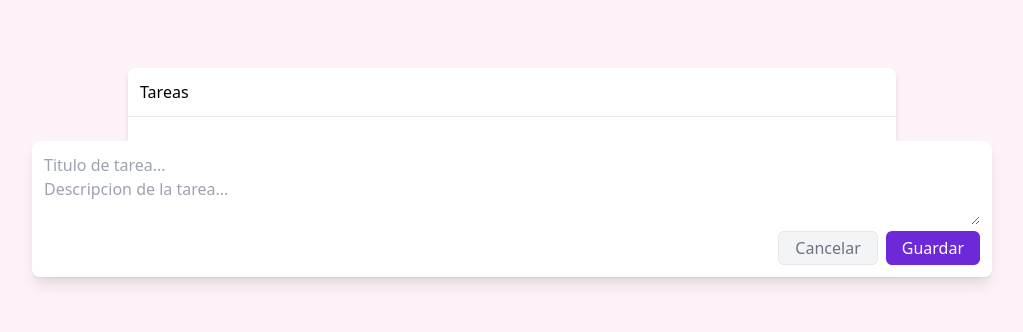
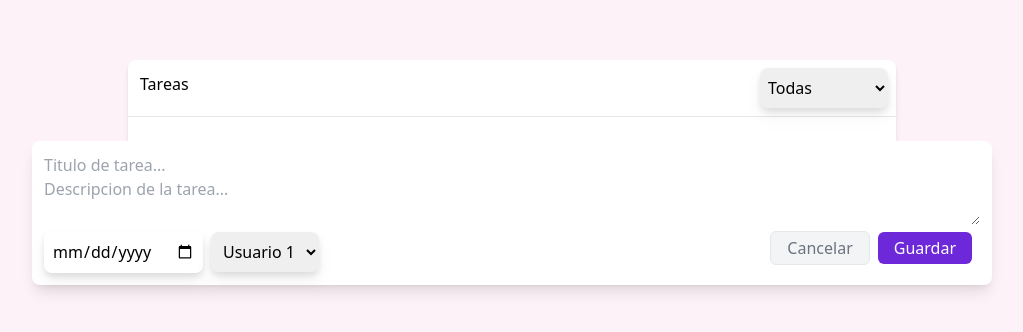
Before and after one commit to RsanabriaZ/todo-list, a React (Vite) app: page / in a window 1280 px wide. Shown: the part 228-560 px from the top of the page, without its empty margins (128-1151 px from the left). Built offline with nearby package versions, Linux system fonts and the light colour scheme.

Commit message:
some tests

```diff
--- a/package.json
+++ b/package.json
@@ -9,10 +9,13 @@
     "preview": "vite preview"
   },
   "dependencies": {
+    "@types/jest": "^28.1.6",
+    "jest": "^28.1.3",
     "react": "^18.2.0",
     "react-dom": "^18.2.0"
   },
   "devDependencies": {
+    "@testing-library/react": "^13.3.0",
     "@types/react": "^18.0.15",
     "@types/react-dom": "^18.0.6",
     "@vitejs/plugin-react": "^2.0.0",
--- a/src/App.tsx
+++ b/src/App.tsx
@@ -1,19 +1,45 @@
-import { useState } from 'react';
-import { Form, Task, TaskData } from './components';
+import { useState } from "react";
+import { Form, Task, TaskData } from "./components";
 
 function App() {
-  const [tasks, setTasks] = useState<Array<TaskData>>([]);
+  const [tasks, setTasks] = useState<Array<TaskData>>(JSON.parse(localStorage.getItem("tasks") ?? '[]'));
+
 
   const onCreateTask = (task: TaskData) => {
-    setTasks([...tasks, { ...task, id: tasks.length + 1 }]);
+    localStorage.setItem("tasks", JSON.stringify([...tasks, { ...task, id: tasks.length + 1 }]))
+    setTasks(JSON.parse(localStorage.getItem("tasks") ?? '[]'));
+  };
+
+  const [selectFilter, setSelectFilter] = useState("");
+
+  const handleSelectFilter = (event: any) => {
+    setSelectFilter(event.target.value);
   };
 
   return (
-    <div className="flex flex-col justify-center items-center bg-pink-50 h-screen">
-      <div className="bg-white shadow-md w-3/5 rounded-tr-lg rounded-tl-lg">
-        <p className="border-b border-b-gray-200 p-3">Tareas</p>
+    <div className="flex flex-col justify-center items-center bg-pink-50 h-screen ">
+      <div className="bg-white shadow-md w-3/5 rounded-tr-lg rounded-tl-lg ">
+        <div className="grid grid-cols-2 border-b border-b-gray-200">
+          <p className="p-3 flex-none w-14 h-14">Tareas</p>
+          <select name="select"
+            className='drop-shadow-lg p-1 m-2 rounded-lg w-1/3 justify-self-end'
+            onChange={handleSelectFilter}
+          >
+            <option value="Todas" selected>Todas</option>
+            <option value="Completadas">Completadas</option>
+            <option value="Incompletas">Incompletas</option>
+          </select>
+        </div>
         <div className="p-3">
-          {tasks.map((task, index) => (
+          {tasks.filter(function (filter) {
+            if (selectFilter == "Incompletas") {
+              return filter.completed == false
+            } else if (selectFilter == "Completadas") {
+              return filter.completed == true
+            } else {
+              return filter;
+            }
+          }).map((task, index) => (
             <Task
               key={`task-${task.id}`}
               task={task}
--- a/src/components/form/form.tsx
+++ b/src/components/form/form.tsx
@@ -1,11 +1,13 @@
 import { useState } from 'react';
 import { TaskData } from '../task';
+
 
 const defaultData: TaskData = {
   title: '',
   description: '',
   assignedTo: '',
   completed: false,
+  createdAt: ''
 };
 
 interface FormProps {
@@ -21,19 +23,46 @@ export const Form = (props: FormProps) => {
 
   return (
     <div className="bg-white shadow-lg w-9/12 rounded-lg p-3">
+
+
       <input
+        required
         value={task.title}
         placeholder="Titulo de tarea..."
         className="w-full"
         onChange={(e) => setTask({ ...task, title: e.target.value })}
       />
       <textarea
+        required
         value={task.description}
         placeholder="Descripcion de la tarea..."
         className="w-full"
         onChange={(e) => setTask({ ...task, description: e.target.value })}
       />
-      <div className="flex justify-end space-x-2">
+      <div className="flex justify-between space-x-2">
+
+        <div>
+          <input
+            required
+            type={"date"}
+            value={task.createdAt}
+            className='p-2 drop-shadow-lg rounded-lg'
+            onChange={(e) => setTask({ ...task, createdAt: e.target.value })}
+          />
+          <select
+            required
+            name="select"
+            className='p-2 drop-shadow-lg rounded-lg mx-2'
+            value={task.assignedTo}
+            onChange={(e) => setTask({ ...task, assignedTo: e.target.value })}
+          >
+            <option value="Usuario 1" selected>Usuario 1</option>
+            <option value="Usuario 2">Usuario 2</option>
+            <option value="Usuario 3">Usuario 3</option>
+          </select>
+        </div>
+
+        <div>
           <button
             className="bg-gray-100 text-gray-500 py-1 px-4 border border-gray-200 rounded-md"
             onClick={setDefaultData}
@@ -41,10 +70,9 @@ export const Form = (props: FormProps) => {
             Cancelar
           </button>
           <button
-          className="bg-violet-700 rounded-md text-white py-1 px-4"
+            className="bg-violet-700 rounded-md text-white py-1 px-4 mx-2"
             onClick={() => {
-            if (!task.title) return;
-
+              if (!task.title || !task.description || !task.assignedTo || !task.createdAt) return;
               onSubmit(task);
               setDefaultData();
             }}
@@ -53,5 +81,11 @@ export const Form = (props: FormProps) => {
           </button>
         </div>
       </div>
+
+      <div >
+
+
+      </div>
+    </div>
   );
 };
--- a/src/components/task/task.tsx
+++ b/src/components/task/task.tsx
@@ -7,7 +7,7 @@ export interface TaskData {
   // TODO: Add assignedTo property to Task component
   assignedTo: string;
   createdAt?: string;
-  updatedAt?: string;
+  FilterStatus?: string
 }
 
 interface TaskProps {
@@ -18,19 +18,32 @@ interface TaskProps {
 export const Task = (props: TaskProps) => {
   const { task, toggleComplete } = props;
   return (
+    <>
       <button
         className="border-b border-b-gray-200 p-3 flex items-center w-full"
         onClick={toggleComplete}
       >
         <div
-        className={`w-5 h-5 rounded-full border mr-4 ${
-          task.completed && 'bg-blue-400'
+          className={`w-5 h-5 rounded-full border mr-4 ${task.completed && 'bg-blue-400'
             }`}
         ></div>
         <div>
           <p className="font-semibold text-gray-700">{task.title}</p>
-        <p className="text-gray-400 text-sm">{task.description}</p>
+          <p className="text-gray-400 text-sm ">{task.description}</p>
+          <span
+            className="px-3 py-1 rounded-full text-white bg-blue-400 text-sm w-max ">
+            {task.createdAt}
+          </span>
+          <span
+            className="px-3 py-1 rounded-full text-white bg-blue-400 text-sm w-max mx-2">
+            {task.assignedTo}
+          </span>
         </div>
+
       </button>
+
+
+    </>
   );
+
 };
```
Also changed, not shown: jest.config.ts (added, +10 -0 lines), 2 other files (tests, documents, lock files or other folders). Lines whose indentation alone changed are shown as unchanged.
